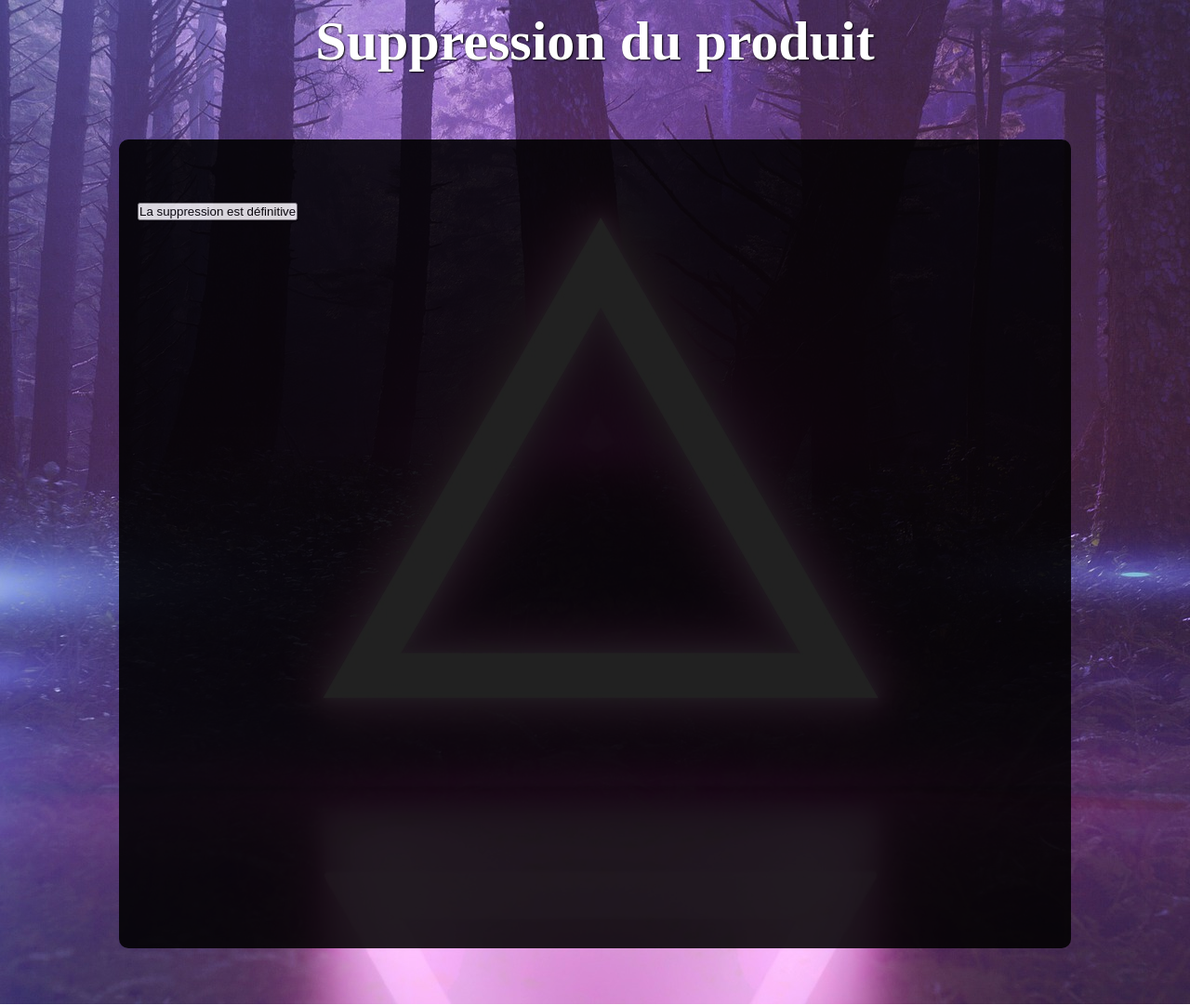
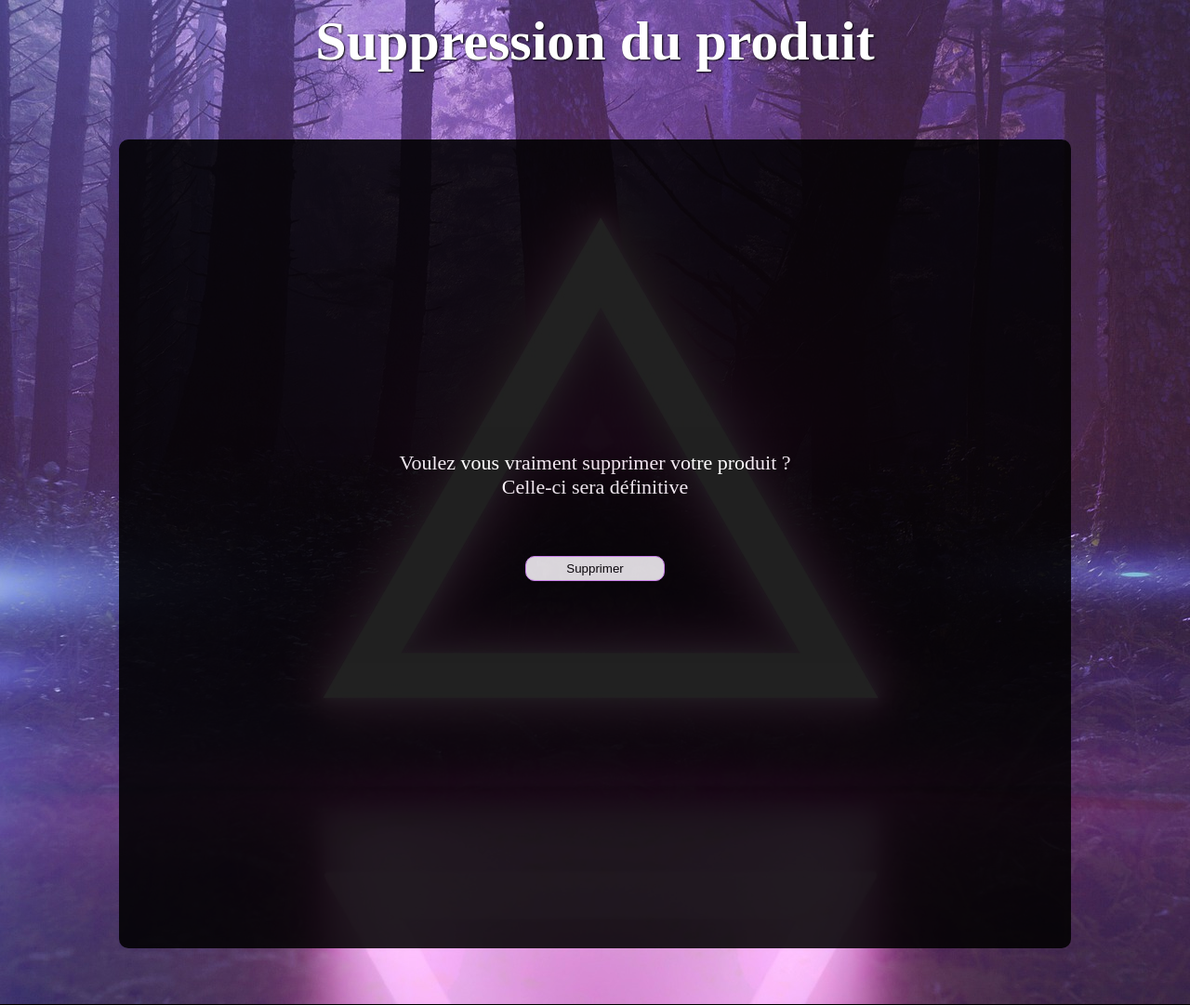
Before and after one commit to Brice0907/Projet-PHP-MySQL, a PHP site: page /Projet/delete.php?id=1 in a window 1280 px wide. Shown: the part 50-1131 px from the top of the page at 93% size. Run offline with PHP 8.4, Linux system fonts and the light colour scheme; the visitor is signed in with stand-in values (Sample User, id 1); tables that the repository leaves empty or names only in its code hold one stand-in row (values such as "Sample post"); some libraries are stand-ins or nearby versions.

Commit message:
Système de modification d'un produit

```diff
--- a/Main/create.php
+++ b/Main/create.php
@@ -24,7 +24,7 @@
             <form method="post" class="body_fond_bloc_form" enctype="multipart/form-data">
                 <div class="body_fond_bloc_form_bloc">
                     <label for="produitTitle" class="body_fond_bloc_form_bloc_text white">Titre du produit : </label>
-                    <input type="text" class="" name="produitTitle" required autocomplete="off">
+                    <input type="text" name="produitTitle" required autocomplete="off">
                 </div>
                 <div class="body_fond_bloc_form_bloc">
                     <label for="produitDescription" class="body_fond_bloc_form_bloc_text white">Description du produit :</label>
@@ -32,7 +32,7 @@
                 </div>
                 <div class="body_fond_bloc_form_bloc">
                     <label for="produitPrice" class="body_fond_bloc_form_bloc_text white">Prix : </label>
-                    <input type="number" class="" name="produitPrice" required autocomplete="off">
+                    <input type="number" name="produitPrice" required autocomplete="off">
                 </div>
                 <button class="body_fond_bloc_form_submit" type="submit" name="ajout">Ajouter</button>
             </form>
--- a/Main/delete.php
+++ b/Main/delete.php
@@ -1,6 +1,5 @@
 <?php
 session_start();
-include_once('./config/mysql.php');
 ?>
 
 <!DOCTYPE html>
@@ -24,16 +23,17 @@ include_once('./config/mysql.php');
         <img src="./image/grandtriangle.jpg" alt="Image de fond" class="body_fond_img">
         <h1 class="body_fond_title">Suppression du produit</h1>
         <div class="body_fond_bloc centre">
-            <form action="post_delete.php" method="POST">
-                <div>
-                    <label for="id">Identidiant du produit</label>
+            <form action="post_delete.php" method="POST" class="body_fond_bloc_delete">
+                <div class="body_fond_bloc_delete_text white">
+                    <label for="id">Voulez vous vraiment supprimer votre produit ? Celle-ci sera définitive</label>
                     <input type="hidden" name="id" value="<?php echo $_GET['id']; ?>">
                 </div>
-                <button type="submit">La suppression est définitive</button>
+                <button type="submit" class="body_fond_bloc_delete_btn">Supprimer</button>
             </form>
         </div>
+    </section>
 
-        <?php include_once('footer.php') ?>
+    <?php include_once('footer.php') ?>
 
 </body>
 
--- a/Main/read.php
+++ b/Main/read.php
@@ -16,7 +16,7 @@ while ($produit = $result->fetch(PDO::FETCH_OBJ)) {
         </div>
         <div class="read_bloc">
             <div class="read_bloc_pseudo">
-                <div>Pseudo: <?= $produit->pseudo ?></div>
+                <div>Mis en vente par : <?= $produit->pseudo ?></div>
             </div>
             <div class="read_bloc_price">
                 <div>Prix: <?= $produit->prix ?>€</div>
@@ -26,7 +26,7 @@ while ($produit = $result->fetch(PDO::FETCH_OBJ)) {
         if (isset($loggedUser) && $produit->userid === $loggedUser['id']) : ?>
             <div class="read_btn">
                 <div class="read_btn_bloc">
-                    <a href="update.php" class="read_btn_bloc_text">Editer le produit</a>
+                    <a href="update.php?id=<?php echo ($produit->id); ?>" class="read_btn_bloc_text">Editer le produit</a>
                     <a href="delete.php?id=<?php echo ($produit->id); ?>" class="read_btn_bloc_text">Supprimer le produit</a>
                 </div>
             </div>
--- a/Main/styles/style.css
+++ b/Main/styles/style.css
@@ -181,6 +181,29 @@ a {
     color: rgb(218, 137, 255);
 }
 
+.body_fond_bloc_delete {
+    width: 430px;
+    height: 200px;
+    border-radius: 10px;
+    margin: auto;
+    display: flex;
+    flex-direction: column;
+    justify-content: space-around;
+}
+
+.body_fond_bloc_delete_text {
+    font-size: 22px;
+    text-align: center;
+}
+
+.body_fond_bloc_delete_btn {
+    width: 150px;
+    margin: auto;
+    border-radius: 10px;
+    padding: 5px 7px;
+    border: 1px solid rgb(218, 137, 255);
+}
+
 .body_fond_bloc_form {
     border: 1px solid white;
     width: 550px;
```
Also changed, not shown: Main/post_update.php (added, +24 -0 lines), Main/update.php (+68 -0 lines).
